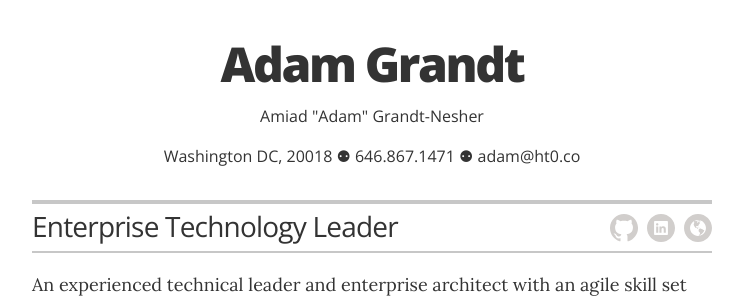
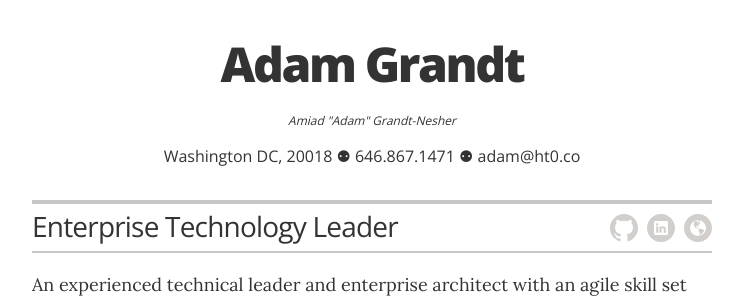
Before and after one commit to inuwashi/inuwashi.github.io, a Jekyll site: the page built from index.html, in a window 1280 px wide. Shown: the top 299 px of the page, without its empty margins (268-1011 px from the left). Built offline with Jekyll 4.4.1, drawn with Linux system fonts in a browser that asks for light colours.

Commit message:
Tweeking header

```diff
--- a/_layouts/resume.html
+++ b/_layouts/resume.html
@@ -22,7 +22,7 @@
         <!-- To display contact info here, change `display_header_contact_info` value in _config.yml to true -->
         {% if site.display_header_contact_info == 'true' %}
         <div class="header-contact-info">
-          <p>{{ site.resume_header_full_name }}</p>
+          <p><i><sub>{{ site.resume_header_full_name }}</sub></i></p>
           <p>{{ site.resume_header_contact_info }}</p>
         </div>
         {% endif %}
```
